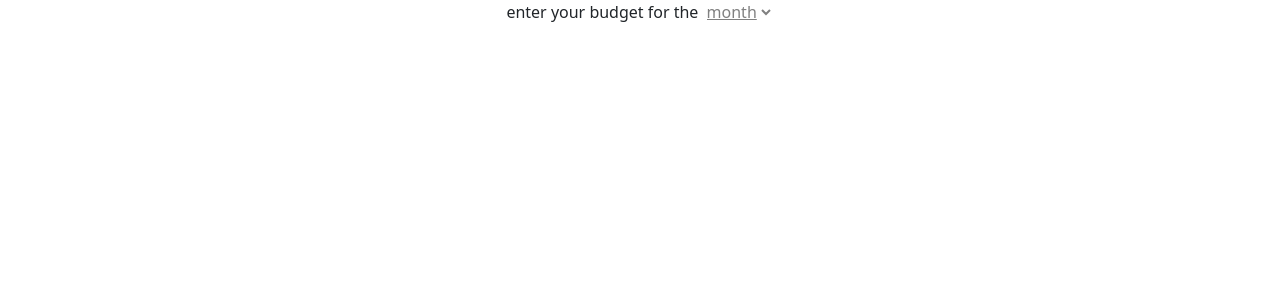
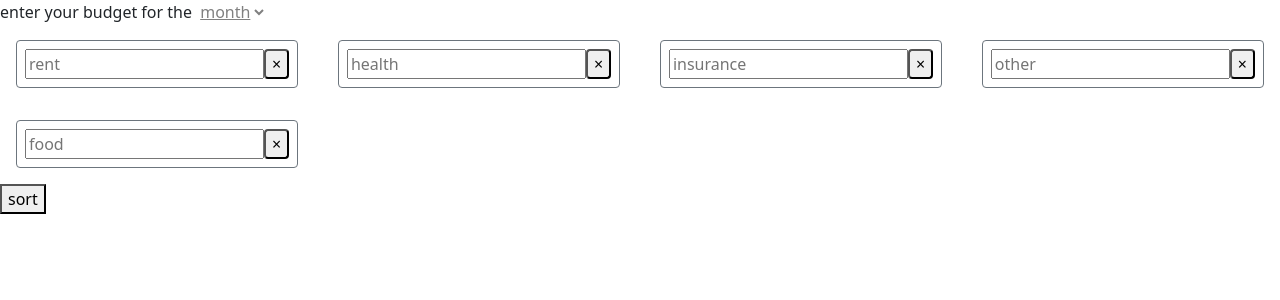
Before and after one commit to monyasau/Budget-tracker, a React (Create React App) app: page / in a window 1280 px wide. Shown: the top 300 px of the page. Built offline with nearby package versions, Linux system fonts and the light colour scheme.

Commit message:
added some input field

```diff
--- a/src/Pages/App.js
+++ b/src/Pages/App.js
@@ -1,15 +1,81 @@
 import { Component } from "react";
+import CardList from "../components/InputCardList";
 
 export default class App extends Component {
+  constructor() {
+    super();
+    //super has to be present for "this" to work
+    this.state = {
+      budget: "",
+      cards: [
+        {
+          id: this.uuid(),
+          placeHolder: "rent",
+        },
+        {
+          id: this.uuid(),
+          placeHolder: "health",
+          value: "",
+        },
+        {
+          id: this.uuid(),
+          placeHolder: "insurance",
+          value: "",
+        },
+        {
+          id: this.uuid(),
+          placeHolder: "other",
+          value: "",
+        },
+        {
+          id: this.uuid(),
+          placeHolder: "food",
+          value: "",
+        },
+      ],
+    };
+
+  }
+  delCard = (e) => {
+    let Cards = this.state.cards;
+    let id = e.target.getAttribute("id");
+    var filteredCards = this.state.cards.filter(function (i) {
+      return i.id !== id;
+    });
+    this.setState({
+      cards: filteredCards,
+    });
+  };
+  uuid = (len) => {
+    let length = len || 3;
+    let charCodes = [];
+    let string = "";
+
+    for (let i = 0; i < 10; i++) {
+      charCodes.push(48 + i);
+      charCodes.push(97 + i);
+    }
+    for (let i = 0; i < 16; i++) {
+      charCodes.push(107 + i);
+    }
+
+    for (let i = 0; i < length; i++) {
+      let charIndex = Math.floor(Math.random() * charCodes.length);
+      string = string + String.fromCharCode(charCodes[charIndex]);
+    }
+
+    return string;
+  };
+  sortBudget = ()=>{
+
+  }
+  onInput = (e) =>{
+    let id = e.target.getAttribute("id");
+  }
+  componentDidMount(){
+    document.getElementById("sort-button").addEventListener("click", this.sortBudget())
+  }
   render() {
-   let textMonth = ()=>{
-     //Get the date
-let date = new Date();
-//Get hours from date
-return date.getMonth();
-
-//select the button from the DOM
-    }
     return (
       <>
         enter your budget for the{" "}
@@ -17,6 +83,12 @@ return date.getMonth();
           <option value="*javascript month number">month</option>
           <option value="7">week</option>
         </select>
+        <div>
+          <CardList onInput={this.onInput} cardDel={this.delCard} cards={this.state.cards} />
+        </div>
+        <div>
+          <button id={"sort-button"}>sort</button>
+        </div>
       </>
     );
   }
--- /dev/null
+++ b/src/components/InputCard.js
@@ -0,0 +1,17 @@
+export default function InputCard({ delCard, placeHolder, id, handleInput }) {
+  return (
+    <>
+      <div
+        className="border border-secondary m-3 d-flex flex-wrap align-items-center justify-content-between todo rounded p-2"
+        id={id}
+      >
+        <input type="number" placeholder={placeHolder} onChange={handleInput} />
+        <div>
+          <button className="rounded ms-auto" id={id} onClick={delCard}>
+            &times;
+          </button>
+        </div>
+      </div>
+    </>
+  );
+}
--- /dev/null
+++ b/src/components/InputCardList.js
@@ -0,0 +1,22 @@
+import InputCard from "./InputCard"
+
+export default function InputCardList({ cardDel, cards, onInput }) {
+  return (
+    <>
+    <div className="flex-wrap align-items-center justify-content-between w-md-50 d-sm-flex">
+
+        {cards.map((input, i) => {
+          return (
+            <InputCard
+            delCard={cardDel}
+            id={cards[i].id}
+            placeHolder={cards[i].placeHolder}
+            handleInput={onInput}
+            />
+          )
+        })}
+
+    </div>
+    </>
+  );
+}
```
Also changed, not shown: src/components/BudgetInput.js (added).
